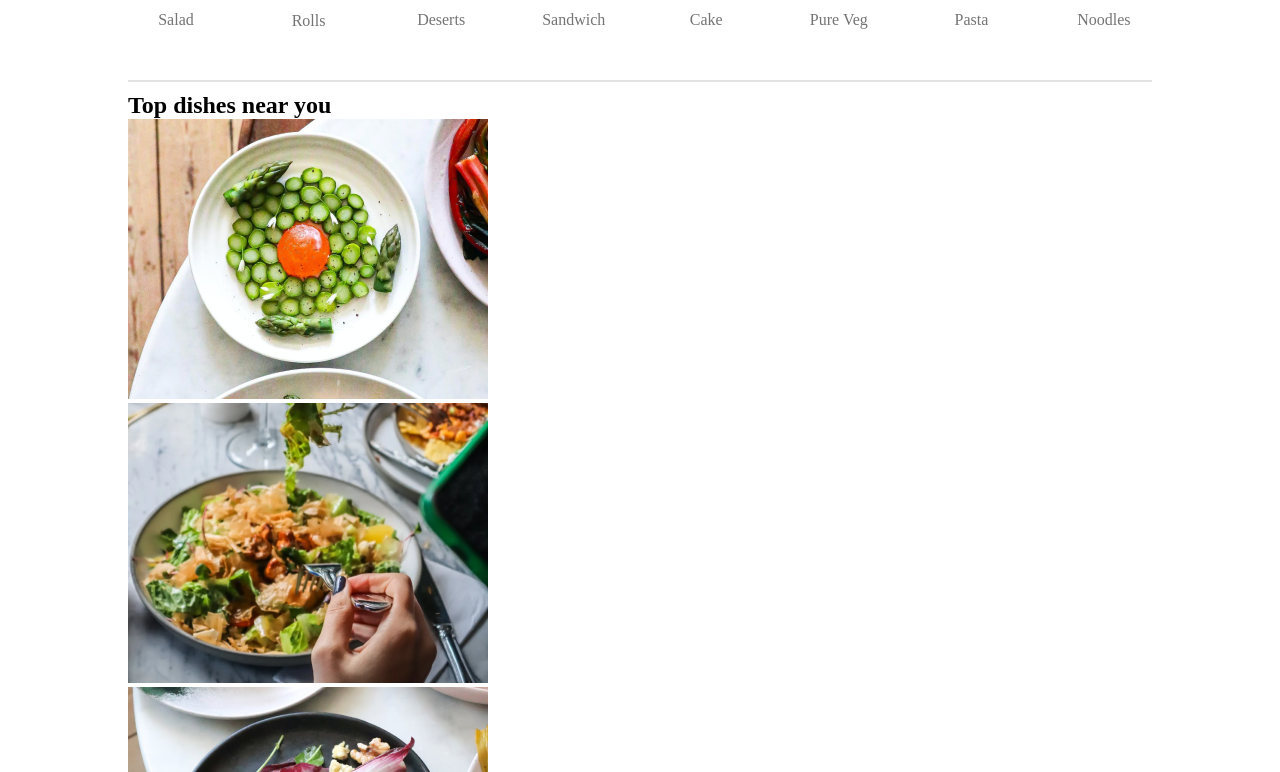
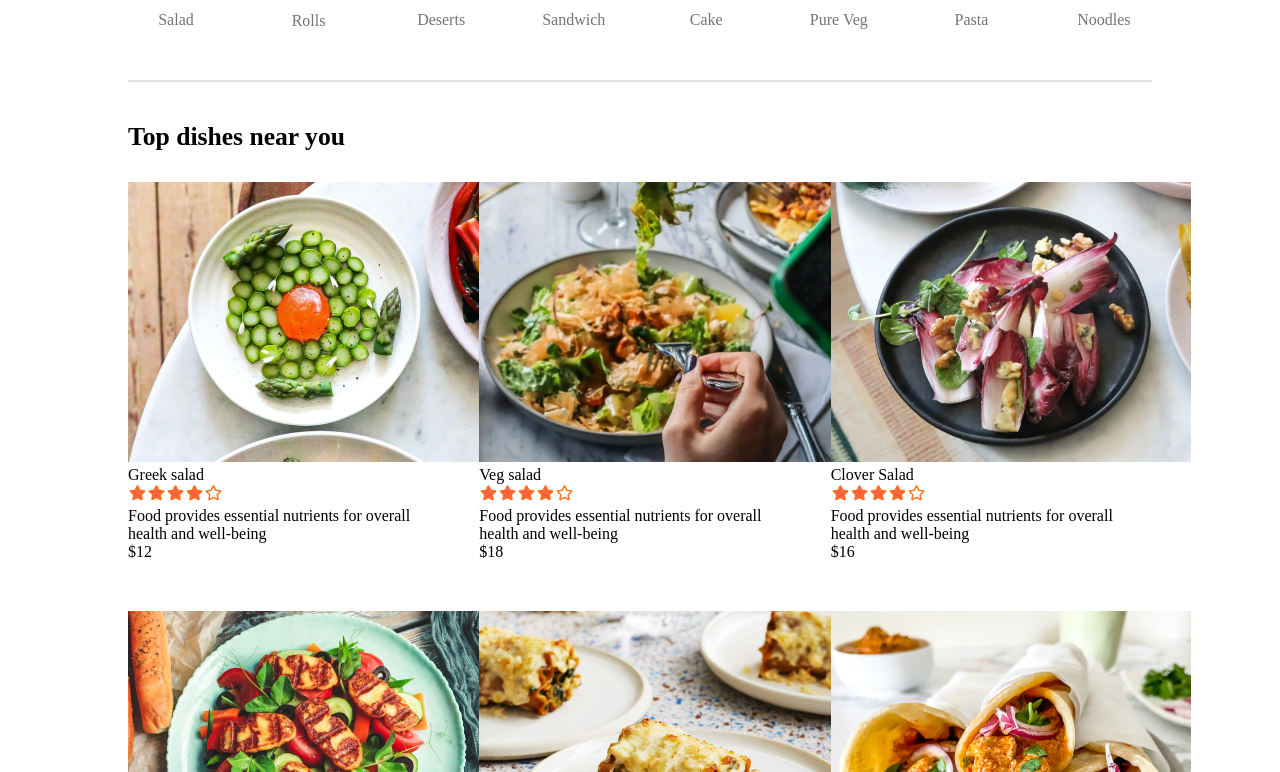
Before and after one commit to Esther6maina/Food-Del, a React (Vite) app in the folder frontend/: page / in a window 1280 px wide. Shown: the part 808-1580 px from the top of the page. Built offline with nearby package versions, Linux system fonts and the light colour scheme.

Commit message:
Added fooditems

```diff
--- a/frontend/src/components/FoodDisplay/FoodDisplay.css
+++ b/frontend/src/components/FoodDisplay/FoodDisplay.css
@@ -0,0 +1,14 @@
+.food-display{
+  margin-top: 30px;
+}
+.food-display h2{
+  font-size: max(2vw,24px);
+  font-weight: 600;
+}
+.food-display-list{
+  display: grid;
+  grid-template-columns: repeat(auto-fill,minmax(240px,1fr));
+  margin-top: 30px;
+  gap: 30px;
+  row-gap: 50px;
+}
--- a/frontend/src/components/FoodItem/FoodItem.css
+++ b/frontend/src/components/FoodItem/FoodItem.css
@@ -0,0 +1,11 @@
+.food-item{
+  width: 100%;
+  margin: auto;
+  border-radius: 15px;
+  box-shadow: 0px 0px 0px #00000015;
+  transition: 0.3s;
+  animation: fadeIn 1s;
+}
+.food-item-image{
+
+}
--- a/frontend/src/components/FoodItem/FoodItem.jsx
+++ b/frontend/src/components/FoodItem/FoodItem.jsx
@@ -1,16 +1,20 @@
 import React from 'react'
 import './FoodItem.css'
+import  { assets } from '../../assets/assets'
 
-const FoodItem = ({id,name,price,descriptio,image}) => {
+const FoodItem = ({id,name,price,description,image}) => {
   return (
     <div className='food-item'>
       <div className="food-item-img-container">
         <img className='food-item-image' src={image} alt=''/>
       </div>
       <div className="food-item-info">
-        <div className="food-item-rating">
-
+        <div className="food-item-name-rating">
+        <p>{name}</p>
+        <img src={assets.rating_starts} alt=""/>
         </div>
+        <p className="food-item-desc">{description}</p>
+        <p className="food-item-price">${price}</p>
 
       </div>
 
```
